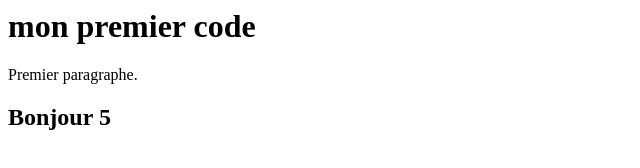
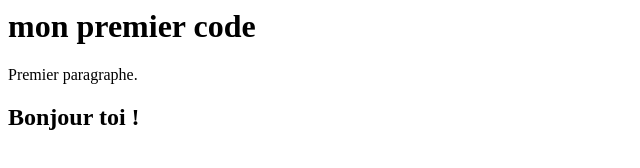
Before and after one commit to SophieBorgeaud/1er-depot-github, a plain HTML site: page index.html in a window 1280 px wide. Shown: the full height of the page, 0-640 px from the left. Drawn offline with Linux system fonts and the light colour scheme.

Commit message:
Ajout titre 2

```diff
--- a/index.html
+++ b/index.html
@@ -2,4 +2,4 @@
 
 <p>Premier paragraphe.</p>
 
-<h2> Bonjour 5 </h2>
+<h2> Bonjour toi ! </h2>
```
